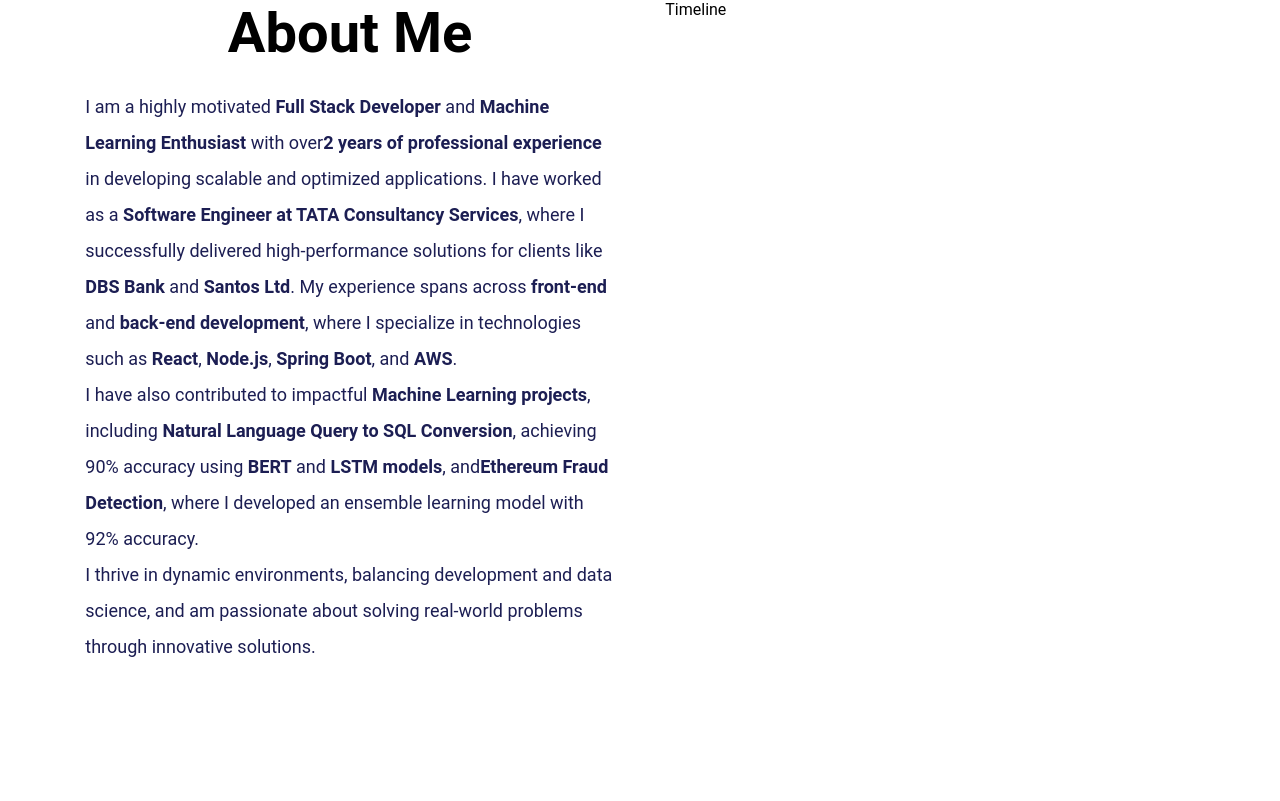
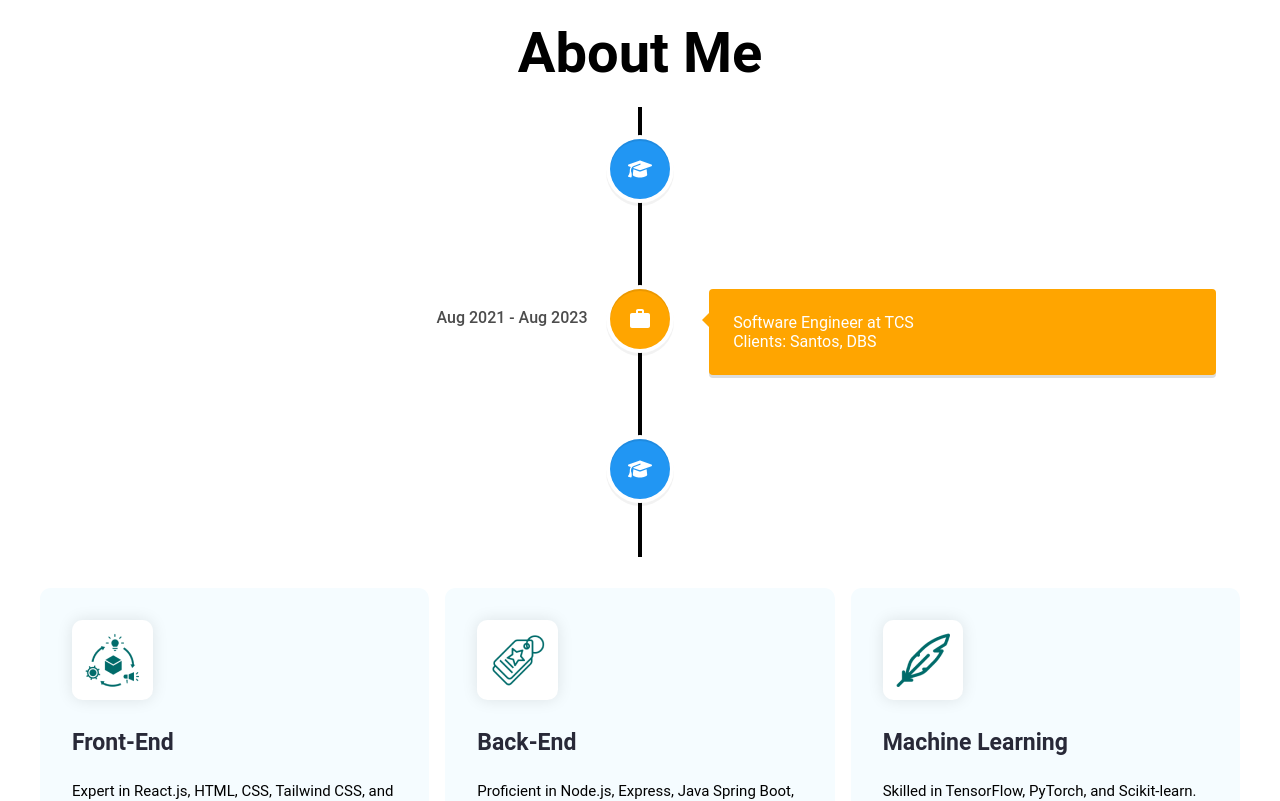
Before and after one commit to yashwanth1011/YCPortfolio, a React (Vite) app: page / in a window 1280 px wide. Shown: the part 900-1701 px from the top of the page. Built offline with nearby package versions, Linux system fonts and the light colour scheme.

Commit message:
Changing About Me

```diff
--- a/src/App.css
+++ b/src/App.css
@@ -330,6 +330,40 @@ p.section--title {
 }
 /* Skills Style Ends */
 
+.about--section-main{
+  display: flex;
+  flex-direction: row;
+  padding-top: 100px;
+
+}
+
+
+.about--section-headingContainer{
+  padding-top: 20px;
+  padding-bottom: 20px;
+}
+
+
+.about--section-aboutMeTimelineContainer{
+  display: flex;
+  flex-direction: column;
+}
+
+
+
+
+
+
+
+
+
+
+
+
+
+
+
+
 /* About Us */
 .about--section {
   display: grid;
@@ -343,6 +377,11 @@ p.section--title {
   width: 100%;
   height: 100%;
 }
+
+.aboutme-section-two-one{
+  display: flex;
+}
+
 /* About Us Ends */
 
 /* My Portfolio Starts */
--- a/src/Pages/Home/AboutMe.jsx
+++ b/src/Pages/Home/AboutMe.jsx
@@ -1,41 +1,43 @@
+import AboutMeMatter from "./AboutMeMatter";
 import MySkills from "./MySkills";
 import Timeline from "./Timeline";
 export default function AboutMe() {
   return (
-    <section id="AboutMe" className="about--section">
-      <div className="hero--section--content--box about--section--box">
-        <div className="hero--section--content">
-          <h1 className="skills-section--heading">About Me</h1>
-          <p className="about--section-description">
+    <section id="AboutMe" className="about--section-main">
+
+      <div className="about--section-container">
+
+        <div className="about--section-headingContainer">
+          <h1 className="skills-section--heading"> <center>About Me</center></h1>
+        </div>
 
 
 
-            I am a highly motivated <strong>Full Stack Developer</strong> and <strong>Machine Learning Enthusiast</strong> with over
-            <strong>2 years of professional experience</strong> in developing scalable and optimized applications. I have worked as a <strong>Software Engineer at TATA Consultancy Services</strong>, where I successfully delivered
-            high-performance solutions for clients like <strong>DBS Bank</strong> and <strong>Santos Ltd</strong>.
-            My experience spans across <strong>front-end</strong> and <strong>back-end development</strong>, where I specialize
-            in technologies such as <strong>React</strong>, <strong>Node.js</strong>, <strong>Spring Boot</strong>, and <strong>AWS</strong>.<br />
-            I have also contributed to impactful <strong>Machine Learning projects</strong>, including <strong>Natural Language Query
-              to SQL Conversion</strong>, achieving 90% accuracy using <strong>BERT</strong> and <strong>LSTM models</strong>, and
-            <strong>Ethereum Fraud Detection</strong>, where I developed an ensemble learning model with 92% accuracy.<br />
-            I thrive in dynamic environments, balancing development and data science, and am passionate about solving real-world
-            problems through innovative solutions.
+        <div className="about--section--innerContainer">
+          <div className="about--section-aboutMeTimelineContainer">
+            <div className="about--section--aboutMe">
+              {/* <AboutMeMatter/> */}
+
+            </div>
+            <div className="about--section--timeline">
+              <Timeline />
+
+            </div>
+          </div>
+          <div className="about--section-skills">
+            <MySkills />
 
 
-          </p>
+          </div>
+
 
         </div>
 
-
       </div>
-      {/* <MySkills /> */}
-
-      <Timeline/>
-      <br />
 
 
 
 
     </section>
-  );
+  )
 }
--- /dev/null
+++ b/src/Pages/Home/AboutMeMatter.jsx
@@ -0,0 +1,22 @@
+import React from 'react'
+
+const AboutMeMatter = () => {
+    return (
+        <p className="about--section-description">
+            I am a highly motivated <strong>Full Stack Developer</strong> and <strong>Machine Learning Enthusiast</strong> with over
+            <strong> 2 years of professional experience</strong> in developing scalable and optimized applications. I have worked as a <strong>Software Engineer at TATA Consultancy Services</strong>, where I successfully delivered
+            high-performance solutions for clients like <strong>DBS Bank</strong> and <strong>Santos Ltd</strong>.
+            My experience spans across <strong>front-end</strong> and <strong>back-end development</strong>, where I specialize
+            in technologies such as <strong>React</strong>, <strong>Node.js</strong>, <strong>Spring Boot</strong>, and <strong>AWS</strong>.<br />
+            I have also contributed to impactful <strong>Machine Learning projects</strong>, including <strong>Natural Language Query
+                to SQL Conversion</strong>, achieving 90% accuracy using <strong>BERT</strong> and <strong>LSTM models</strong>, and
+            <strong> Ethereum Fraud Detection</strong>, where I developed an ensemble learning model with 92% accuracy.<br />
+            I thrive in dynamic environments, balancing development and data science, and am passionate about solving real-world
+            problems through innovative solutions.
+
+
+        </p>
+    )
+}
+
+export default AboutMeMatter
--- a/src/Pages/Home/Timeline.jsx
+++ b/src/Pages/Home/Timeline.jsx
@@ -1,16 +1,55 @@
 import {
     VerticalTimeline,
     VerticalTimelineElement
-  } from "react-vertical-timeline-component";
+} from "react-vertical-timeline-component";
 
 import "react-vertical-timeline-component/style.min.css";
+import { FaGraduationCap } from "react-icons/fa6";
+import { MdWork } from "react-icons/md";
+
 
 import React from 'react'
 
 const Timeline = () => {
-  return (
-    <div>Timeline</div>
-  )
+    return (
+        <section className="timeline-section" >
+            <VerticalTimeline lineColor="black" animate="true">
+                <VerticalTimelineElement className="vertical-timeline-element--education"
+                    contentStyle={{ background: 'rgb(33, 150, 243)', color: '#fff' }}
+                    contentArrowStyle={{ borderRight: '7px solid  rgb(33, 150, 243)' }}
+                    date={<span style={{ color: 'black' }}>Aug 2023 - present</span>}
+                    iconStyle={{ background: 'rgb(33, 150, 243)', color: '#fff' }}
+                    icon={<FaGraduationCap />}
+
+                    >
+                    Master's in Computer Science and Engineering <br/>
+                    University at Buffalo
+                </VerticalTimelineElement>
+                <VerticalTimelineElement className="vertical-timeline-element--work"
+                    contentStyle={{ background: 'orange', color: '#fff' }}
+                    contentArrowStyle={{ borderRight: '7px solid  orange' }}
+                    date={<span style={{ color: 'black' }}>Aug 2021 - Aug 2023</span>}
+                    iconStyle={{ background: 'orange', color: '#fff' }}
+                    icon={<MdWork />}>
+                    Software Engineer at TCS
+                    <br/> Clients: Santos, DBS
+                </VerticalTimelineElement>
+
+                <VerticalTimelineElement className="vertical-timeline-element--education"
+                    contentStyle={{ background: 'rgb(33, 150, 243)', color: '#fff' }}
+                    contentArrowStyle={{ borderRight: '7px solid  rgb(33, 150, 243)' }}
+                    date={<span style={{ color: 'black' }}>Aug 2021 - Aug 2023</span>}
+                    iconStyle={{ background: 'rgb(33, 150, 243)', color: '#fff' }}
+                    icon={<FaGraduationCap />}>
+                    Bachelors of Technology
+                    <br/>
+                    Sreenidhi Institute of Science and Technology
+
+                </VerticalTimelineElement>
+
+            </VerticalTimeline>
+        </section>
+    )
 }
 
 export default Timeline
```
